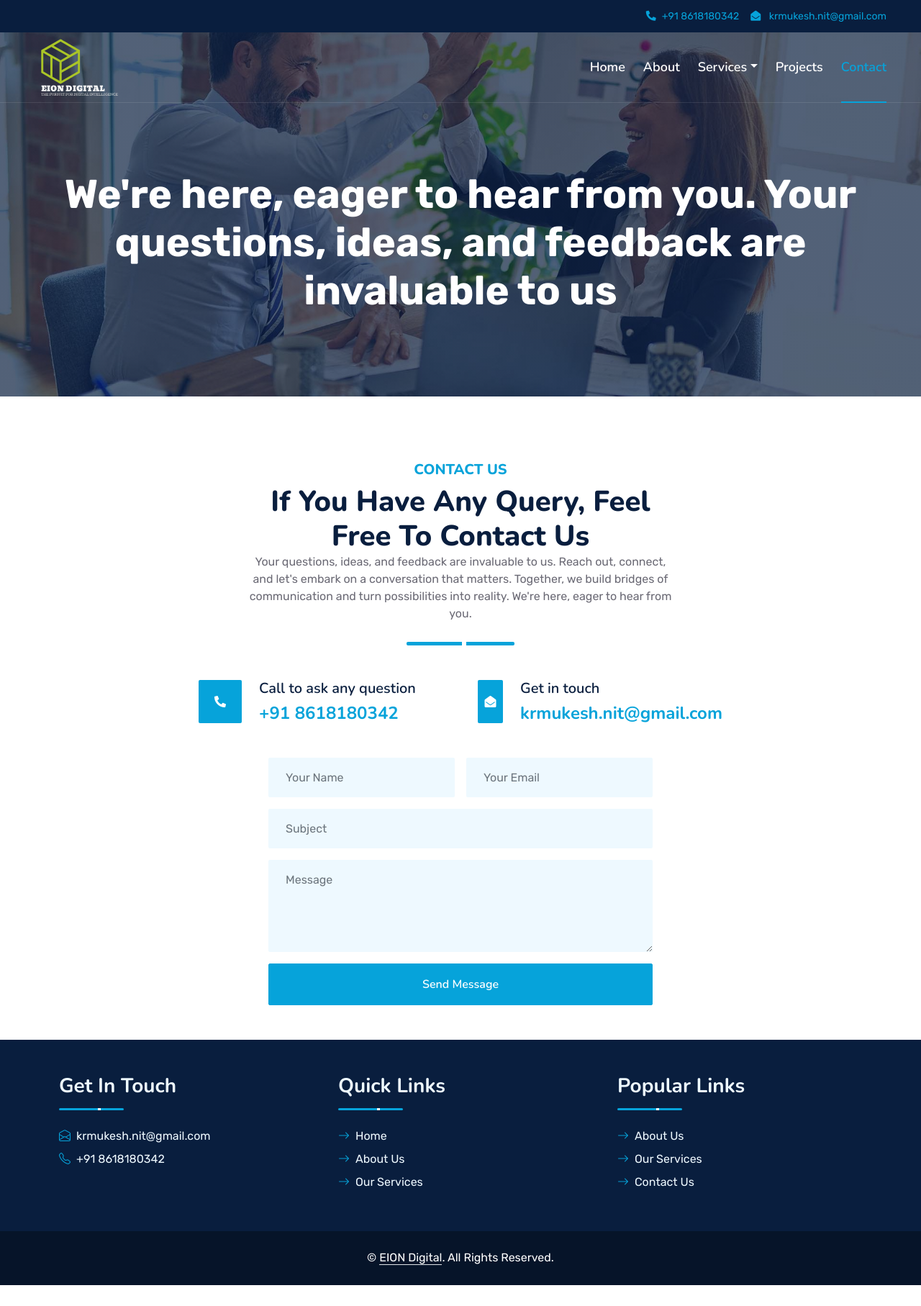
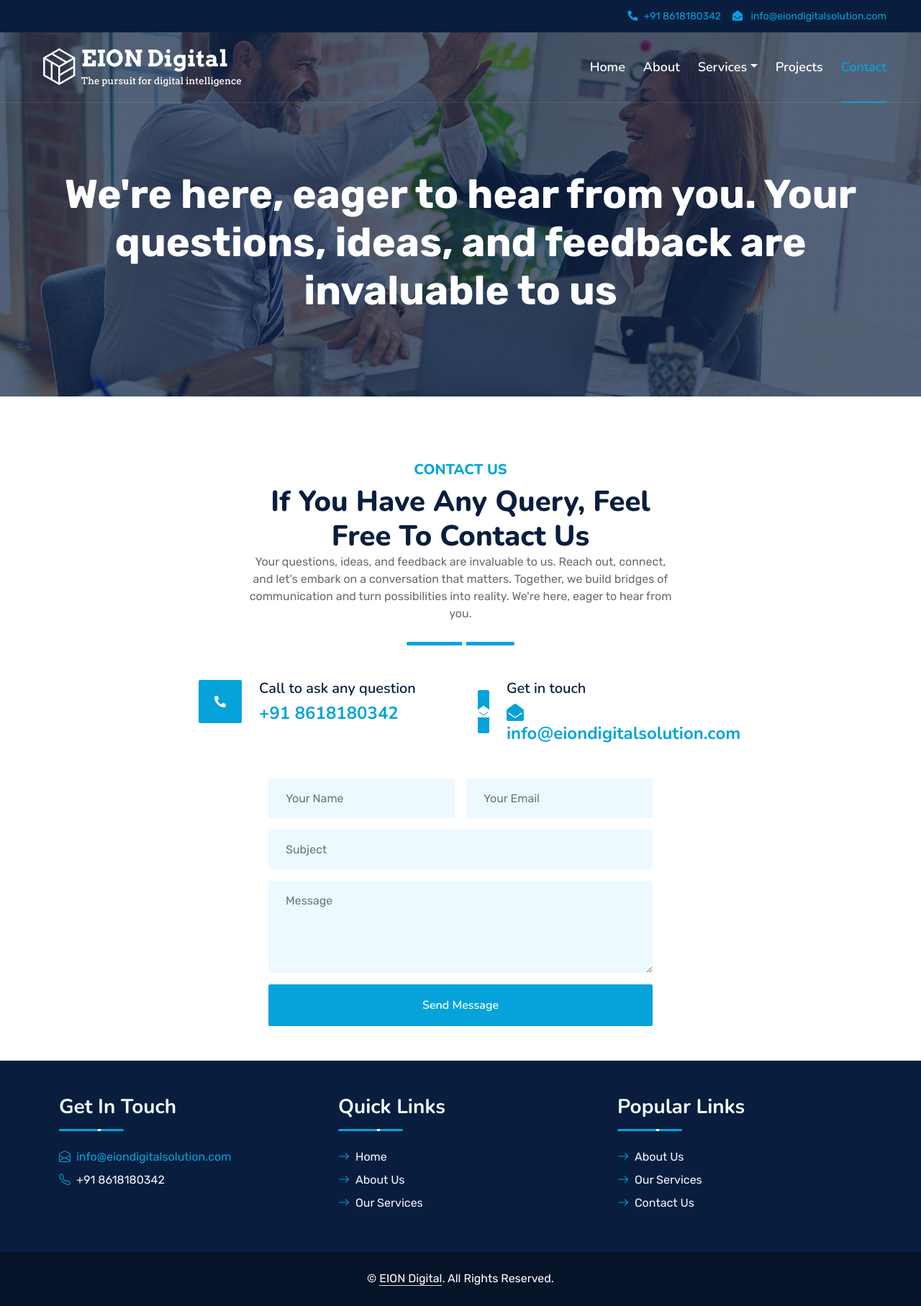
Before and after one commit to mukeshkumar03/eiondigital, a PHP site: page /contact in a window 1280 px wide. Shown: the whole page at 72% size. Before the commit the page ends 1786 px from the top, so only its background shows below. Run offline with PHP 8.4, Linux system fonts and the light colour scheme; some libraries are stand-ins or nearby versions.

Commit message:
logo update

```diff
--- a/contact.php
+++ b/contact.php
@@ -54,7 +54,12 @@ include './head.php';
             </div>
             <div class="ps-4">
               <h5 class="mb-2">Get in touch</h5>
-              <h4 class="text-primary mb-0">krmukesh.nit@gmail.com</h4>
+              <h4 class="text-primary mb-0">
+                <a href="mailto:info@eiondigitalsolution.com">
+                  <i class="fa fa-envelope-open me-2"></i>
+                  info@eiondigitalsolution.com
+                </a>
+              </h4>
             </div>
           </div>
         </div>
--- a/css/style.css
+++ b/css/style.css
@@ -514,6 +514,19 @@ h6,
   display: none;
 }
 
+.site-logo {
+  width: 300px;
+  height: 77px;
+  text-indent: -9999px;
+  background-size: cover;
+  background-repeat: no-repeat;
+  background-image: url("../img/logo-white.png");
+}
+
+.sticky-top .site-logo {
+  background-image: url("../img/logo-blue.png");
+}
+
 @media (min-width: 767.98px) {
   .footer-about {
     margin-bottom: -75px;
--- a/footer.php
+++ b/footer.php
@@ -7,7 +7,9 @@
                 </div>
                 <div class="d-flex mb-2">
                     <i class="bi bi-envelope-open text-primary me-2"></i>
-                    <p class="mb-0">krmukesh.nit@gmail.com</p>
+                    <a href="mailto:info@eiondigitalsolution.com">
+                        info@eiondigitalsolution.com
+                    </a>
                 </div>
                 <div class="d-flex mb-2">
                     <i class="bi bi-telephone text-primary me-2"></i>
--- a/header.php
+++ b/header.php
@@ -14,9 +14,9 @@
                     <a href="tel:+91 8618180342"><i class="fa fa-phone-alt me-2"></i>+91 8618180342</a>
                 </small>
                 <small class="text-light">
-                    <a href="mailto:krmukesh.nit@gmail.com">
+                    <a href="mailto:info@eiondigitalsolution.com">
                         <i class="fa fa-envelope-open me-2"></i>
-                        krmukesh.nit@gmail.com
+                        info@eiondigitalsolution.com
                     </a>
                 </small>
             </div>
@@ -42,9 +42,7 @@
 <!-- Navbar & Carousel Start -->
 <div class="container-fluid position-relative p-0">
     <nav class="navbar navbar-expand-lg navbar-dark px-5 py-3 py-lg-0">
-        <a href="/" class="navbar-brand p-0">
-            <img src="./img/logo-transparent.svg" width="125" height="97" />
-        </a>
+        <a href="/" class="site-logo navbar-brand p-0">Eion Digital Solution</a>
         <button class="navbar-toggler" type="button" data-bs-toggle="collapse" data-bs-target="#navbarCollapse">
             <span class="fa fa-bars"></span>
         </button>
--- a/service/contact_service.php
+++ b/service/contact_service.php
@@ -4,7 +4,7 @@ $email = $_POST['email'];
 $subject = $_POST['subject'];
 $comment = $_POST['message'];
 
-$to = "krmukesh.nit@gmail.com";
+$to = "info@eiondigitalsolution.com";
 $subject = "Quote Request from $email";
 
 $message = "
--- a/service/quote_service.php
+++ b/service/quote_service.php
@@ -3,7 +3,7 @@ $name = $_POST['name'];
 $email = $_POST['email'];
 $comment = $_POST['message'];
 
-$to = "krmukesh.nit@gmail.com";
+$to = "info@eiondigitalsolution.com";
 $subject = "Quote Request from $email";
 
 $message = "
```
Also changed, not shown: img/logo--orig-white.png (added), img/logo--orig.png (added), img/logo-blue.png (added), img/logo-white.png (added).
